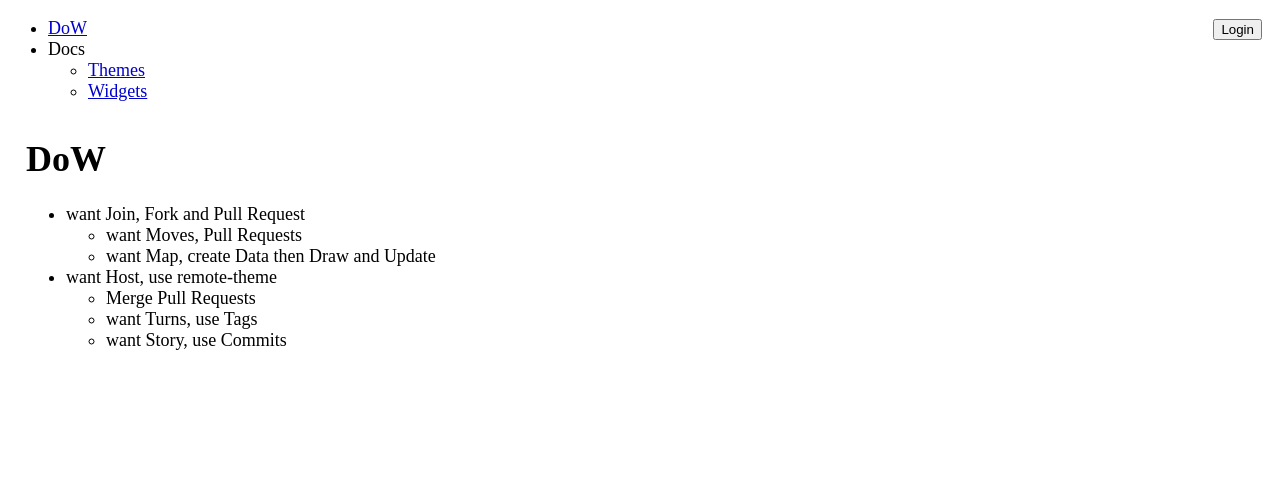
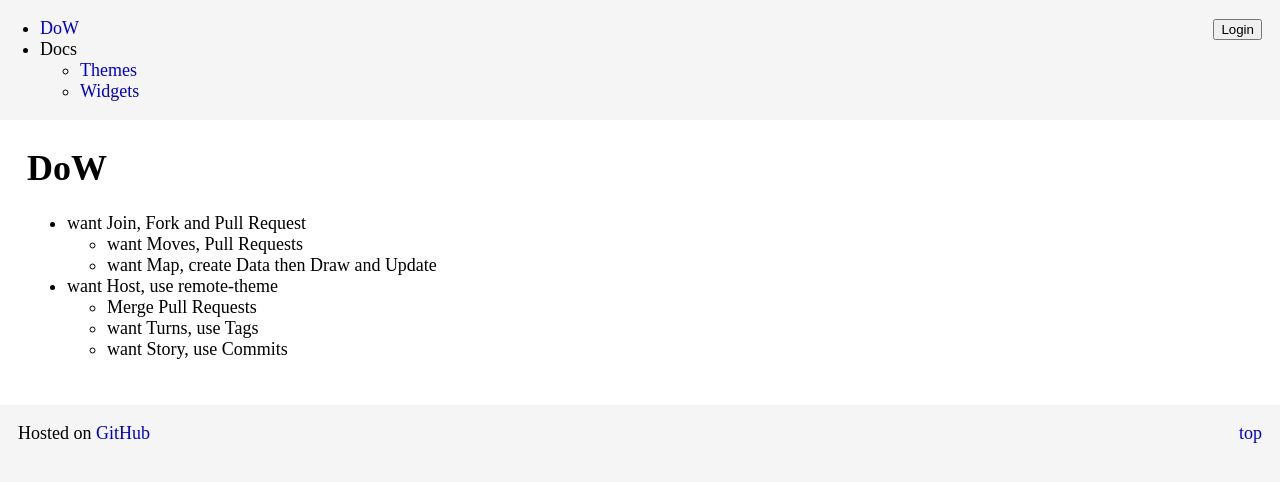
Before and after one commit to riminino/riminino.github.io, a Jekyll site: the page built from index.md, in a window 1280 px wide. Shown: the top 482 px of the page. Built offline with Jekyll 4.4.1, drawn with Linux system fonts in a browser that asks for light colours; our own code applies the rules of GitHub Pages for plain Markdown files.

Commit message:
Add footer and grid

```diff
--- /dev/null
+++ b/_includes/page/footer.html
@@ -0,0 +1,16 @@
+<footer>
+  <nav>
+    <div class="row">
+      <ul class="col">
+        <li>
+          Hosted on <a href="{{ site.github.repository_url }}">GitHub</a>
+        </li>
+      </ul>
+      <ul>
+        <li>
+          <a href="#top">top</a>
+        </li>
+      </ul>
+    </div>
+  </nav>
+</footer>
--- a/_layouts/default.html
+++ b/_layouts/default.html
@@ -16,12 +16,12 @@
   <body class="body-{{ page.title | slugify | default: 'no-title' }}">
 {% include page/navbar.html %}
 {% include page/main.html %}
+{% include page/footer.html %}
 {% comment %}
 {% include page/header.html %}
 
 
 {% include page/modals.html %}
-{% include page/footer.html %}
 {% endcomment %}
   </body>
 </html>
--- /dev/null
+++ b/_sass/riminino/grid.sass
@@ -0,0 +1,47 @@
+// Grid
+// Section
+section
+  display: -ms-flexbox
+  display: flex
+  -ms-flex-wrap: wrap
+  flex-wrap: wrap
+  // padding-left: 1.5em
+  // padding-right: 1.5em
+  // &:first-child
+  //   padding-top: 2em
+  // &:last-child
+  //   padding-bottom:
+  @for $i from 1 through length($bg_sections)
+    &.section#{$i}
+      background: nth($bg_sections, $i)
+@media (min-width: $small_screen)
+  section
+    padding: 0
+.row
+  margin: 0 auto
+  display: -ms-flexbox
+  display: flex
+  -ms-flex-wrap: wrap
+  flex-wrap: wrap
+  flex-direction: column
+@media (min-width: $small_screen)
+  .row
+    flex-direction: row
+.col
+  -ms-flex-preferred-size: 0
+  flex-basis: 0
+  -ms-flex-positive: 1
+  flex-grow: 1
+  // max-width: 100%
+  position: relative
+  // .col + .col
+  //   margin-left: 1em
+  &:only-child
+    margin: 0 auto
+@media (min-width: $small_screen)
+  .col:not(:only-child)
+    max-width: 100%
+    &:not(:first-child)
+      margin-left: 0.5em
+    &:not(:last-child)
+      margin-right: 0.5em
--- a/assets/css/stylesheet.sass
+++ b/assets/css/stylesheet.sass
@@ -1,13 +1,27 @@
 ---
 ---
+// VARIABILES
+// Media queries
+$small_screen: {{ site.css.small.screen | default: "40em" }}
+// BG SECTIONS
+$bg_sections: {% if site.css.bg.sections.size %}{% for bg_sections in site.css.bg.sections %}{{ bg_sections }}{% unless forloop.last %}, {% endunless %}{% endfor %}{% else %}Azure, HoneyDew, Ivory, LavenderBlush{% endif %}
+
 @import riminino/mixins
+@import riminino/grid
 // @import syntax
 
 // HUMANIZE
 
+html
+  background-color: WhiteSmoke
+
 // BODY
 body
   font-size: 18px
+  margin: 0
+
+main
+  background-color: White
 
 // TABLES
 // Add cell paddings
@@ -42,7 +56,7 @@ pre.highlight
 
 // LAYOUT
 section
-  padding: 1em
+  padding: 1.5em
 
 // SUMMARY
 summary
@@ -51,13 +65,15 @@ summary
 
 // LINKS
 a
-  &:link,
+  &:link
+    color: MediumBlue
+    text-decoration: none
   &:visited
     color: MediumBlue
   &:hover
     color: Crimson
   &:active
-    text-decoration: transparent
+    color: transparent
 
 nav
   ul#access
@@ -65,3 +81,8 @@ nav
     position: absolute
     right: 1em
     top: 0em
+
+footer
+  ul
+    list-style: none
+    padding: 0 1em
```
